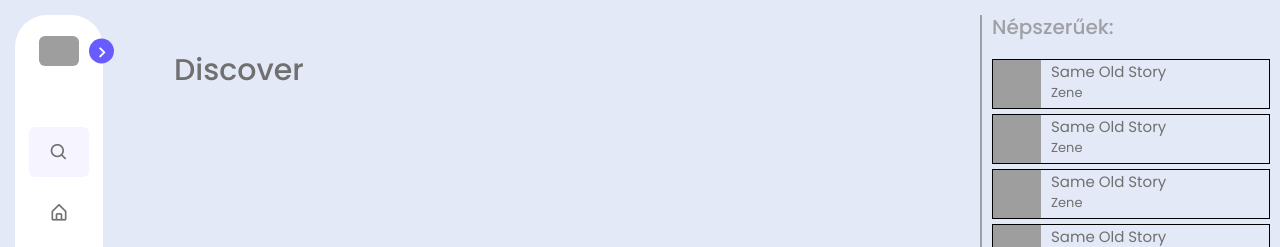
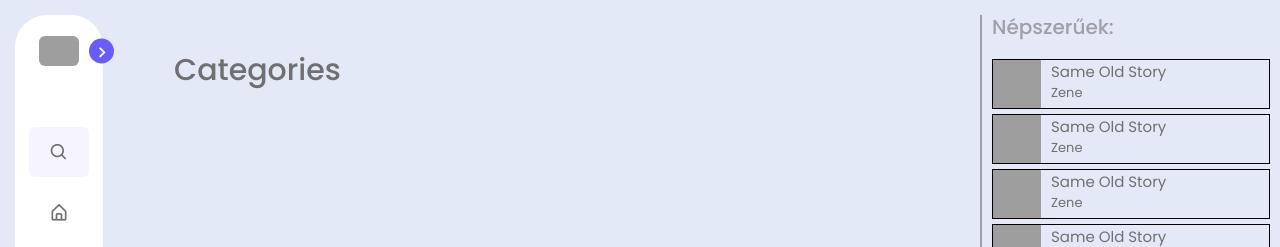
Before and after one commit to vecz-akos/SZFM-big-project, a Django app: page /home/ in a window 1280 px wide. Shown: the top 247 px of the page. Run offline with Django 4.2, Linux system fonts and the light colour scheme; the visitor is signed in with stand-in values (Sample User, id 1); data that the repository does not hold is empty; grey boxes are pictures that could not be loaded.

Commit message:
auth_sys - index.html - categories

```diff
--- a/src/auth_system/templates/auth_system/index.html
+++ b/src/auth_system/templates/auth_system/index.html
@@ -101,7 +101,7 @@
     <section class="home">
         <div class="main-div">
             <div class="main-bar">
-                <div class="text">Discover</div>
+                <div class="text">Categories</div>
                 <div class="cards-display">
                     {% if categories %}
                     {% for category, cat_ascii in categories %}
```
